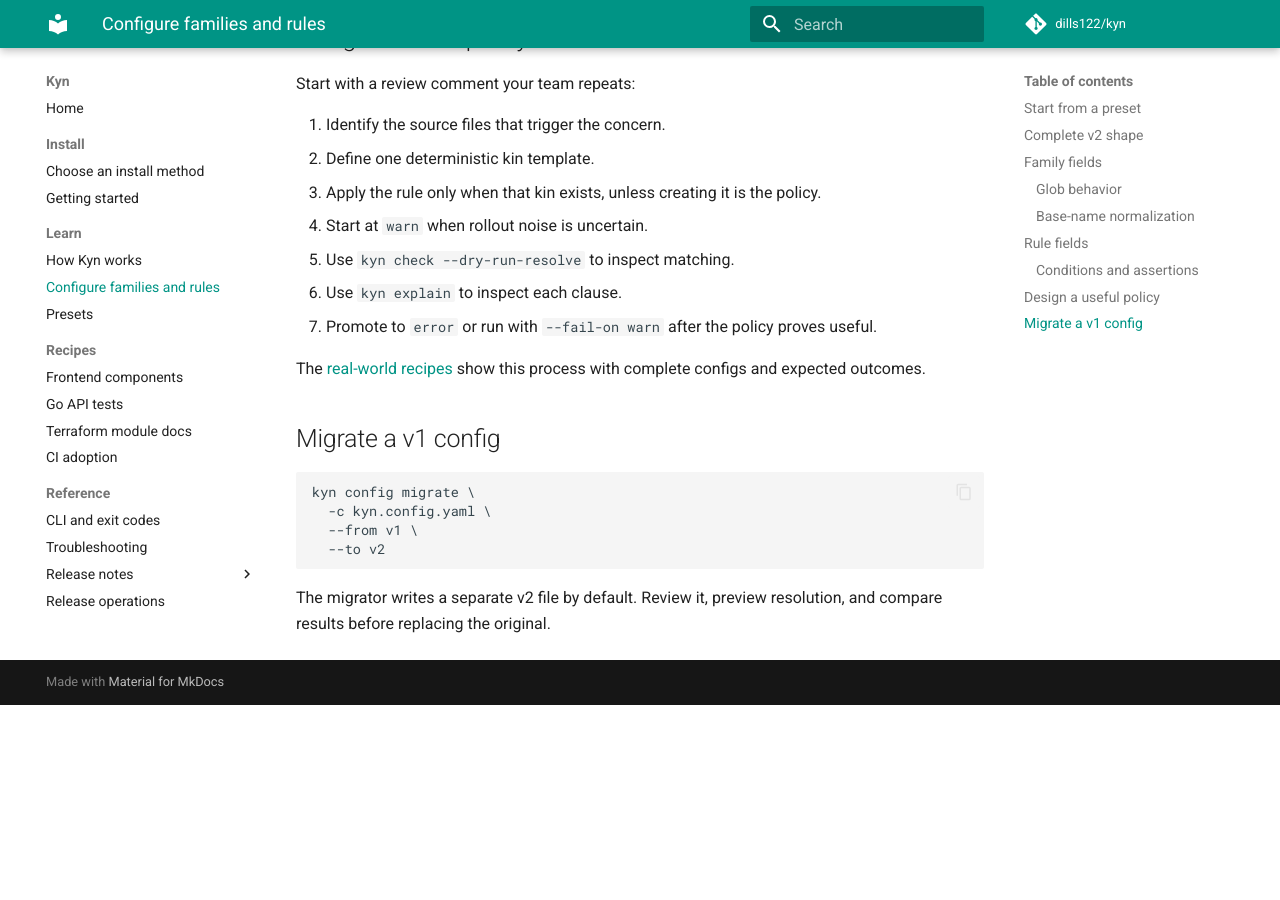
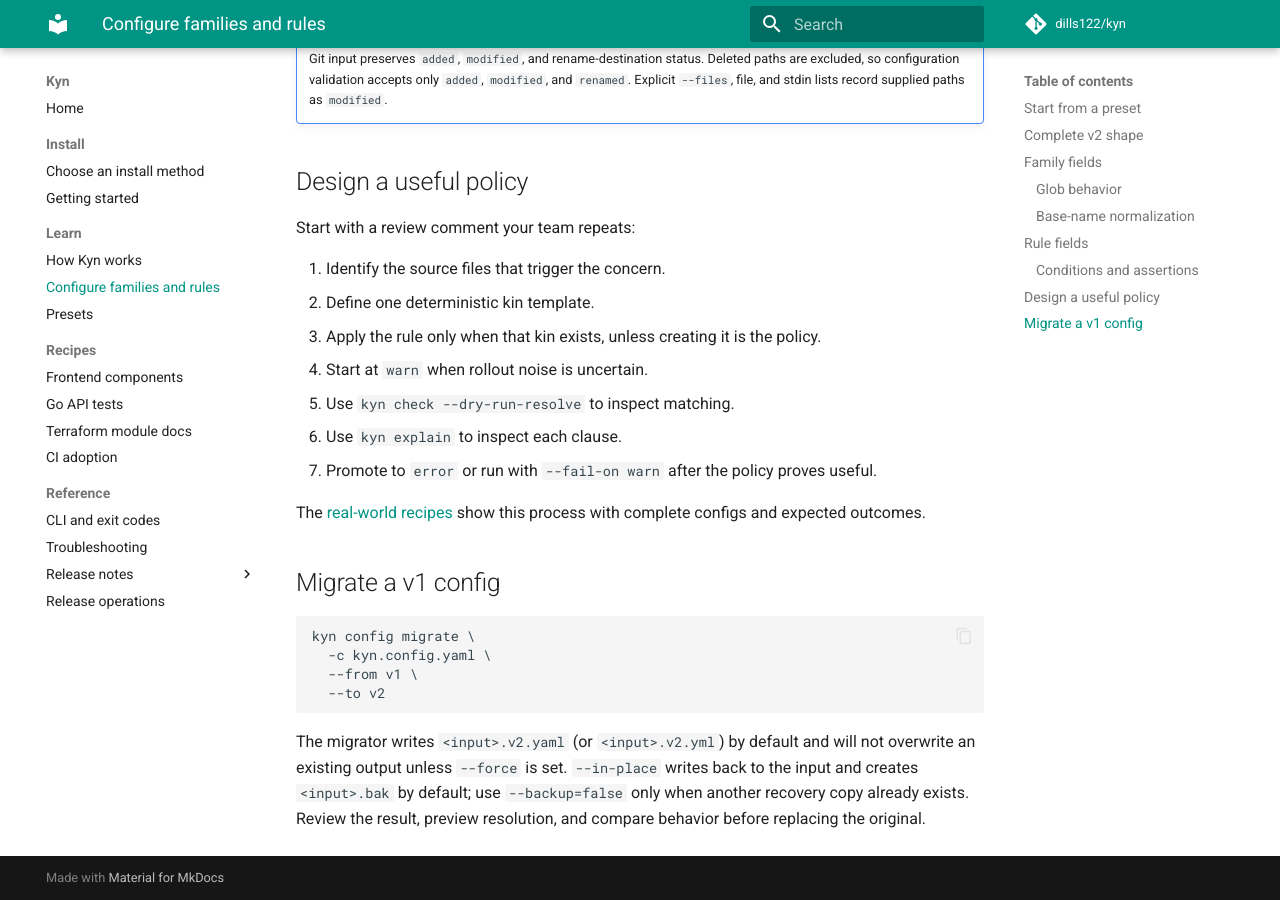
Before and after one commit to dills122/kyn, an MkDocs documentation site: the page built from docs/site/config.md, in a window 1280 px wide and 900 px high, scrolled down 4601 px. Built offline with MkDocs 1.6.1 and Material for MkDocs 9.7.7, drawn with Linux system fonts in a browser that asks for light colours; comment, search, counter and statistics services are not loaded; before the commit the page ends 5306 px from its top, so only the background shows below that; some of the changed text lies outside the part shown.

Commit message:
docs(site): refresh release guidance and tooling

````diff
--- a/docs/site/config.md
+++ b/docs/site/config.md
@@ -112,7 +112,9 @@
 
 Changed-file inputs and resolved kin paths must remain inside `--cwd`. Kyn
 rejects absolute paths, Windows drive paths, NUL bytes, and paths that escape
-through `..`.
+through `..`. For kin existence checks, Kyn also resolves existing symlink
+components and rejects a path that would leave the repository through a
+symlink.
 
 All source patterns in the family participate in matching. Excluded paths do
 not create family instances.
@@ -167,6 +169,10 @@
 Every kin name must exist in the family's `kin` map. `changedAny` currently
 accepts only the required `source` group.
 
+Lists use AND semantics for kin existence and assertions: every named kin must
+satisfy the clause. `changedStatusAny` is the exception implied by its name: it
+applies when any changed source has any listed status.
+
 Configuration validation rejects `changedAny` and `changedStatusAny` under
 `assert`; keep both change-selection clauses under `if`.
 
@@ -205,5 +211,8 @@
   --to v2
 ```
 
-The migrator writes a separate v2 file by default. Review it, preview resolution,
-and compare results before replacing the original.
+The migrator writes `<input>.v2.yaml` (or `<input>.v2.yml`) by default and will
+not overwrite an existing output unless `--force` is set. `--in-place` writes
+back to the input and creates `<input>.bak` by default; use `--backup=false`
+only when another recovery copy already exists. Review the result, preview
+resolution, and compare behavior before replacing the original.
--- a/mkdocs.yml
+++ b/mkdocs.yml
@@ -1,5 +1,5 @@
 site_name: Kyn
-site_description: Deterministic related-file policy checks for CI
+site_description: Deterministic related-file policy checks for local development and CI
 site_url: https://dills122.github.io/kyn/
 docs_dir: docs/site
 repo_url: https://github.com/dills122/kyn
--- a/requirements-docs.txt
+++ b/requirements-docs.txt
@@ -1,2 +1,2 @@
 mkdocs==1.6.1
-mkdocs-material==9.6.14
+mkdocs-material==9.7.7
````
Also changed, not shown: docs/site/ci.md (+18 -5 lines), docs/site/index.md (+1 -0 lines), docs/site/reference.md (+2 -1 lines), docs/site/troubleshooting.md (+7 -0 lines), 1 other file.
